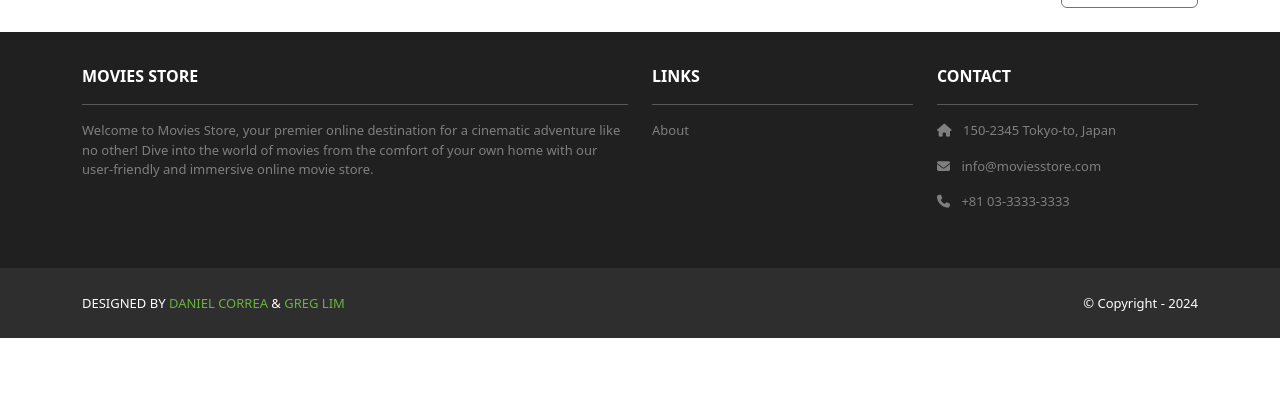
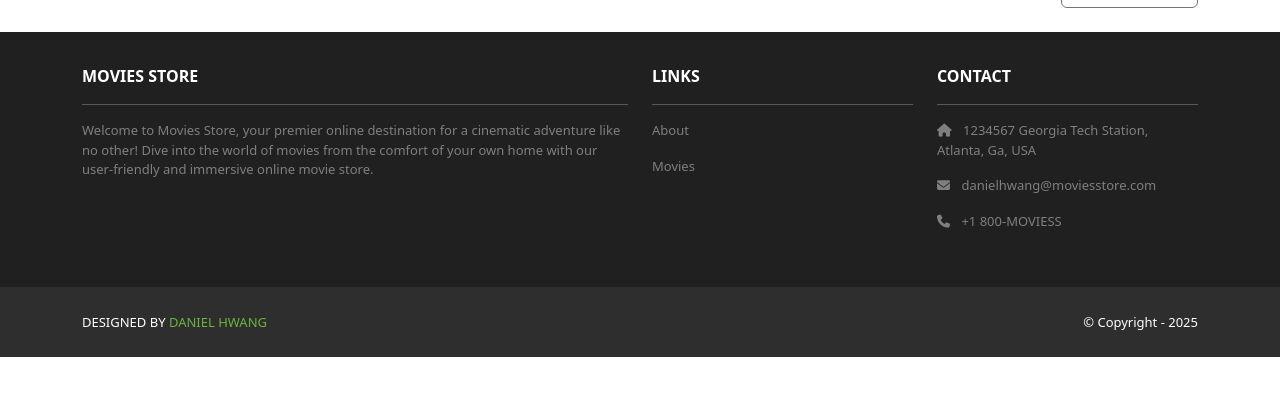
Before and after one commit to danielhwang1102/moviesstore, a Django app: template cart/templates/cart/index.html in a window 1280 px wide. Shown: the part 297-693 px from the top of the page. Run offline with Django 5.2, Linux system fonts and the light colour scheme; the template is opened without the code that fills it, so the values that code supplies are empty; some libraries are stand-ins or nearby versions.

Commit message:
Update base.html

```diff
--- a/moviesstore/templates/base.html
+++ b/moviesstore/templates/base.html
@@ -58,13 +58,14 @@
                     <b>LINKS</b>
                     <hr />
                     <p><a class="nav-link" href="{% url 'home.about' %}">About</a></p>
+                    <p><a class="nav-link" href="{% url 'movies.index' %}">Movies</a></p>
                 </div>
                 <div class="col-md-3 col-lg-3 col-xl-3 mx-auto mb-4">
                     <b>CONTACT</b>
                     <hr />
-                    <p><i class="fas fa-home me-2"></i> 150-2345 Tokyo-to, Japan</p>
-                    <p><i class="fas fa-envelope me-2"></i> info@moviesstore.com</p>
-                    <p><i class="fas fa-phone me-2"></i> +81 03-3333-3333</p>
+                    <p><i class="fas fa-home me-2"></i> 1234567 Georgia Tech Station, Atlanta, Ga, USA</p>
+                    <p><i class="fas fa-envelope me-2"></i> danielhwang@moviesstore.com</p>
+                    <p><i class="fas fa-phone me-2"></i> +1 800-MOVIESS</p>
                 </div>
             </div>
         </div>
@@ -72,12 +73,11 @@
     <section class="p-3 ms-footer-bottom bg-dark">
         <div class="container d-flex justify-content-between">
             <div class="me-5 text-white">
-                <span>DESIGNED BY <a href="https://www.x.com/danielgarax" target="_blank">DANIEL CORREA</a> &
-                    <a href="https://www.x.com/greglim81" target="_blank">GREG LIM</a>
+                <span>DESIGNED BY <a href="https://www.youtube.com/watch?v=dQw4w9WgXcQ" target="_blank">DANIEL HWANG</a>
                 </span>
             </div>
             <div class="text-white">
-                <span>© Copyright - 2024</span>
+                <span>© Copyright - 2025</span>
             </div>
         </div>
     </section>
```
